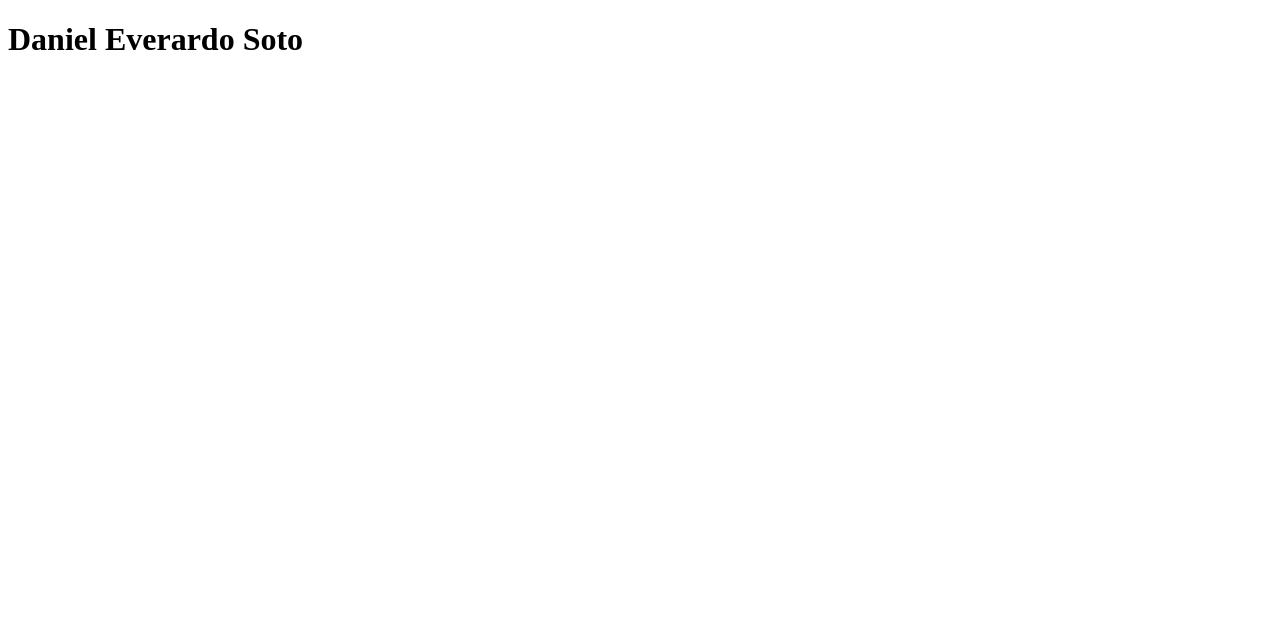
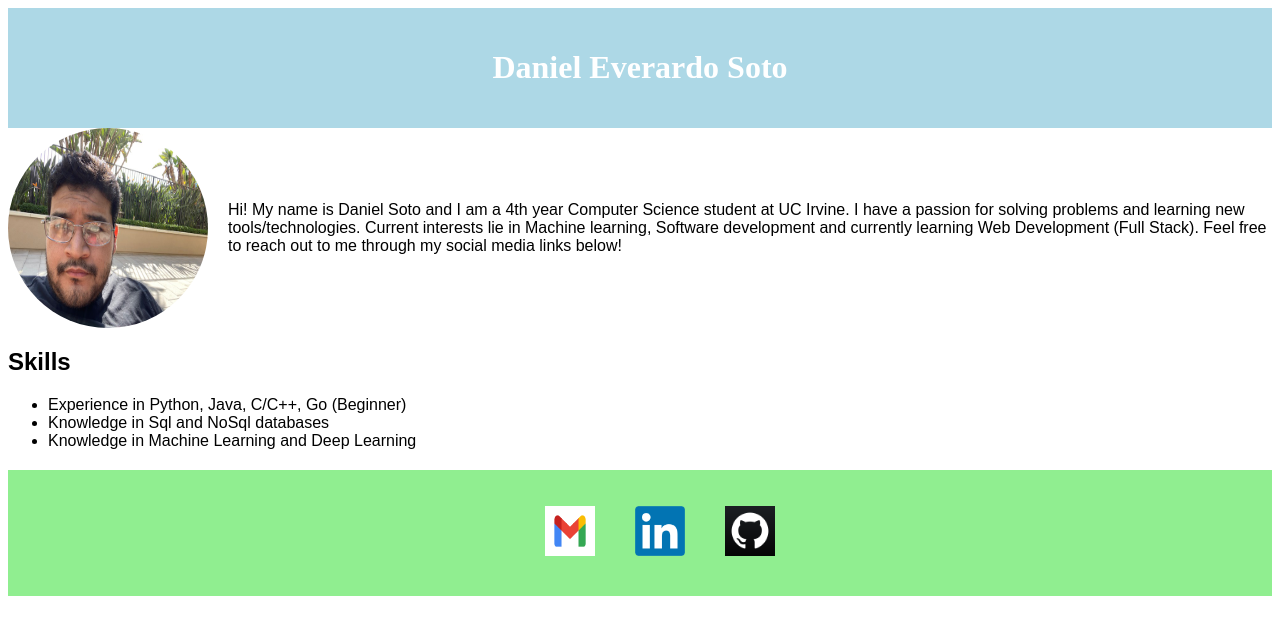
Before and after one commit to dsoto30/personal-site, a plain HTML site: page docs/index.html in a window 1280 px wide. Drawn offline with Linux system fonts and the light colour scheme.

Commit message:
Changed html structure and added css file, plus links to socials

```diff
--- a/docs/index.html
+++ b/docs/index.html
@@ -1,14 +1,50 @@
 <!DOCTYPE html>
-<html lang="en">
-<head>
-    <meta charset="UTF-8">
-    <meta http-equiv="X-UA-Compatible" content="IE=edge">
-    <meta name="viewport" content="width=device-width, initial-scale=1.0">
-    <title>Document</title>
-</head>
-<body>
-
-    <h1>Daniel Everardo Soto</h1>
-
-</body>
+<html>
+  <head>
+    <link rel="stylesheet" type="text/css" href="style.css" />
+    <title>My Personal Website</title>
+  </head>
+  <body>
+    <header>
+      <h1>Daniel Everardo Soto</h1>
+    </header>
+    <main>
+      <div class="about-me">
+        <img src="images/profile.jpg" alt="Profile Picture" />
+        <p>
+          Hi! My name is Daniel Soto and I am a 4th year Computer Science student at UC Irvine. I have a
+          passion for solving problems and learning new tools/technologies. Current interests lie in Machine learning,
+          Software development and currently learning Web Development (Full Stack). Feel free to reach out to me through
+          my social media links below!
+        </p>
+      </div>
+      <div class="skills">
+        <h2>Skills</h2>
+        <ul>
+          <li>Experience in Python, Java, C/C++, Go (Beginner)</li>
+          <li>Knowledge in Sql and NoSql databases</li>
+          <li>Knowledge in Machine Learning and Deep Learning</li>
+        </ul>
+      </div>
+    </main>
+    <nav>
+      <ul>
+        <li>
+          <a href="mailto:sotodaniel531@gmail.com">
+            <img src="images/gmail.jpg" alt="Email Icon" />
+          </a>
+        </li>
+        <li>
+          <a href="https://www.linkedin.com/in/daniel-soto-680a711b1/">
+            <img src="images/linkedin.png" alt="LinkedIn Icon" />
+          </a>
+        </li>
+        <li>
+          <a href="https://github.com/dsoto30">
+            <img src="images/github.png" alt="GitHub Icon" />
+          </a>
+        </li>
+      </ul>
+    </nav>
+  </body>
 </html>
--- /dev/null
+++ b/docs/style.css
@@ -0,0 +1,55 @@
+header {
+    text-align: center;
+    background-color: lightblue;
+    color: white;
+    padding: 20px;
+  }
+
+  .about-me {
+    display: flex;
+    align-items: center;
+    margin-bottom: 20px;
+  }
+
+  .about-me img {
+    width: 200px;
+    height: 200px;
+    border-radius: 50%;
+    margin-right: 20px;
+  }
+
+  .about-me p {
+    font-family: Arial, sans-serif;
+    font-size: 16px;
+    text-align: left;
+  }
+
+  .skills {
+    font-family: Arial, sans-serif;
+    font-size: 16px;
+    text-align: left;
+    margin-top: 20px;
+  }
+
+  nav {
+    display: flex;
+    justify-content: center;
+    background-color: lightgreen;
+    color: white;
+    padding: 20px;
+    margin-top: 20px;
+  }
+
+  nav ul {
+    list-style: none;
+    display: flex;
+  }
+
+  nav li {
+    margin: 0 20px;
+  }
+
+  nav img {
+    width: 50px;
+    height: 50px;
+  }
```
Also changed, not shown: docs/images/github.png (added), docs/images/gmail.jpg (added), docs/images/linkedin.png (added), docs/images/profile.jpg (added).
